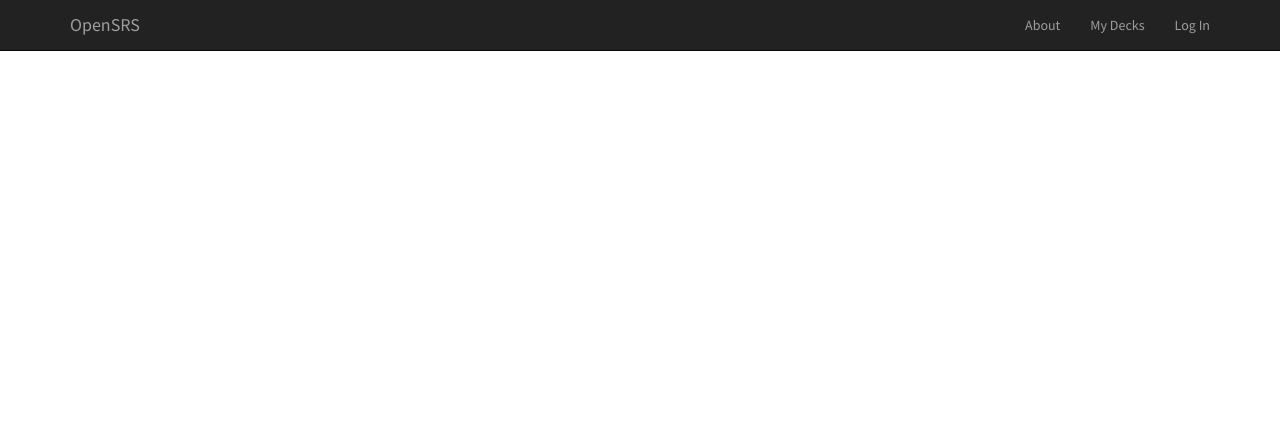
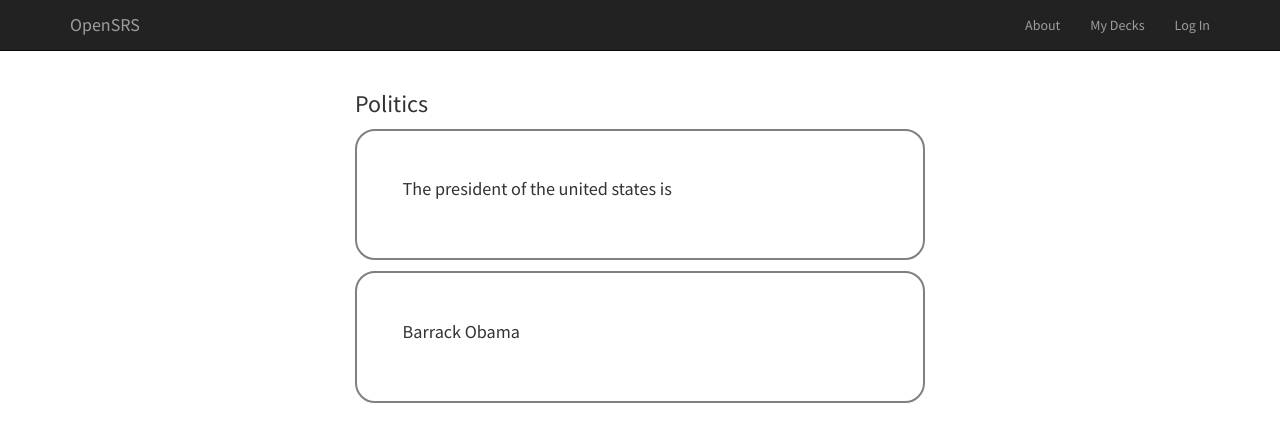
Before and after one commit to introbig/srs, a Django app: template cards/templates/cards/card_template.html in a window 1280 px wide. Shown: the top 442 px of the page. Run offline with Django 3.2, Linux system fonts and the light colour scheme; the template is opened without the code that fills it, so the values that code supplies are empty; some libraries are stand-ins or nearby versions.

Commit message:
adding cards

```diff
--- a/cards/templates/cards/card_template.html
+++ b/cards/templates/cards/card_template.html
@@ -2,19 +2,21 @@
 
 {% block head %}
 <style>
-.contain {
-	max-width: 600px
+#center-content {
+	max-width: 600px;
 }
 
 #question-card {
-	margin:0;
-	padding:0;
-
-
+	margin:2% auto 2%;
+	padding:8%;
+    width:100%;
+    border-radius: 20px;
+    border: 2px solid grey;
 }
 
-
-
+.question {
+	font-size: 1.3em;
+}
 
 
 
@@ -22,16 +24,21 @@
 </style>
 {% endblock %}
 {% block content %}
-<div class="contain">
+<div class="container" id="center-content" style="">
+  <div id="deckName">
+  <h3 class="text-left">Politics</h3>
+  </div>
   <section id="question-card">
-
+    <p class="question">
+      The president of the united states is
+    </p>
 
 
   </section>
-
-
-
-
-
+  <section id="question-card">
+    <p class="question">
+      Barrack Obama
+    </p>
+  </section>
 </div>
 {% endblock %}
```
